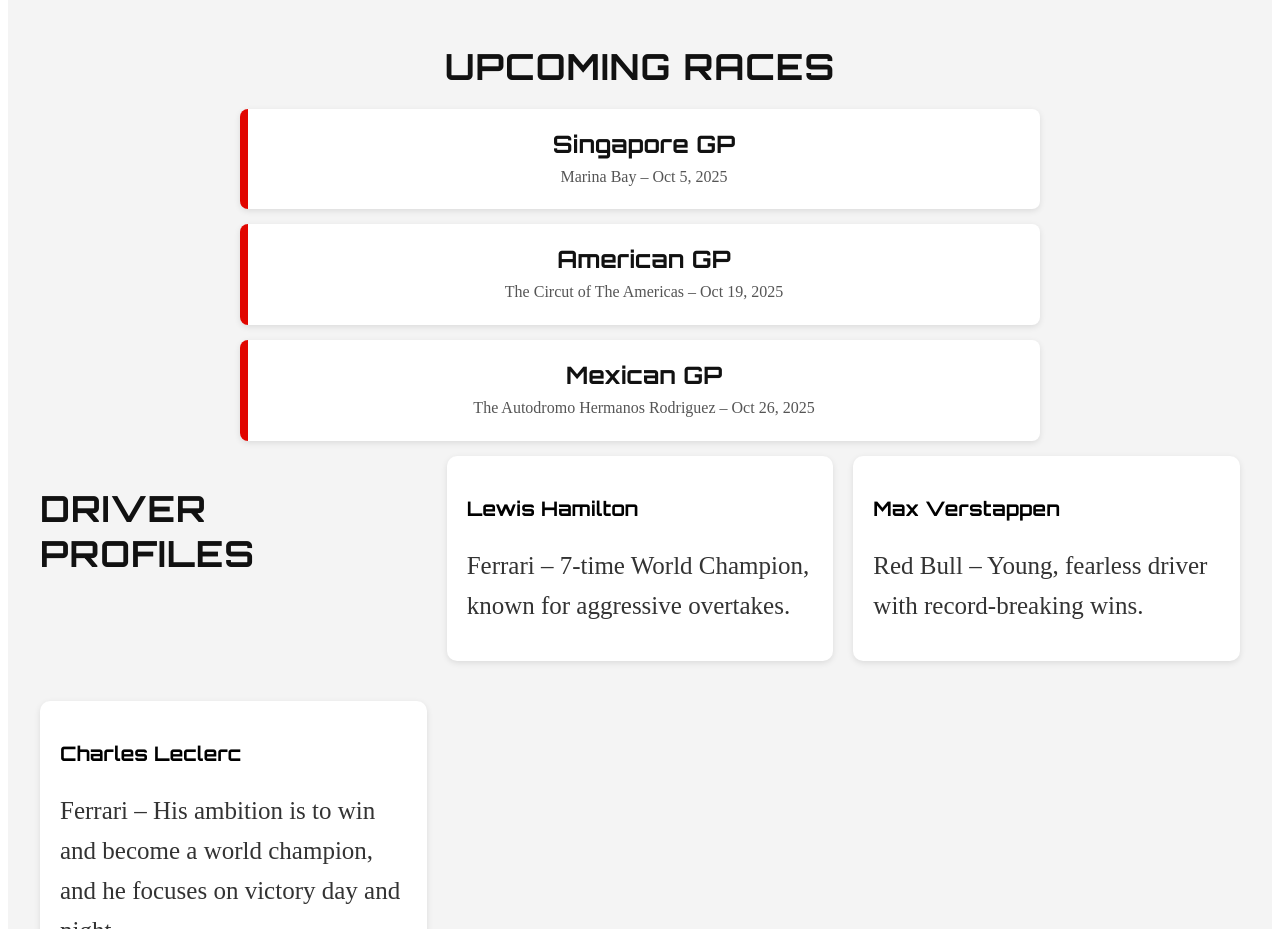
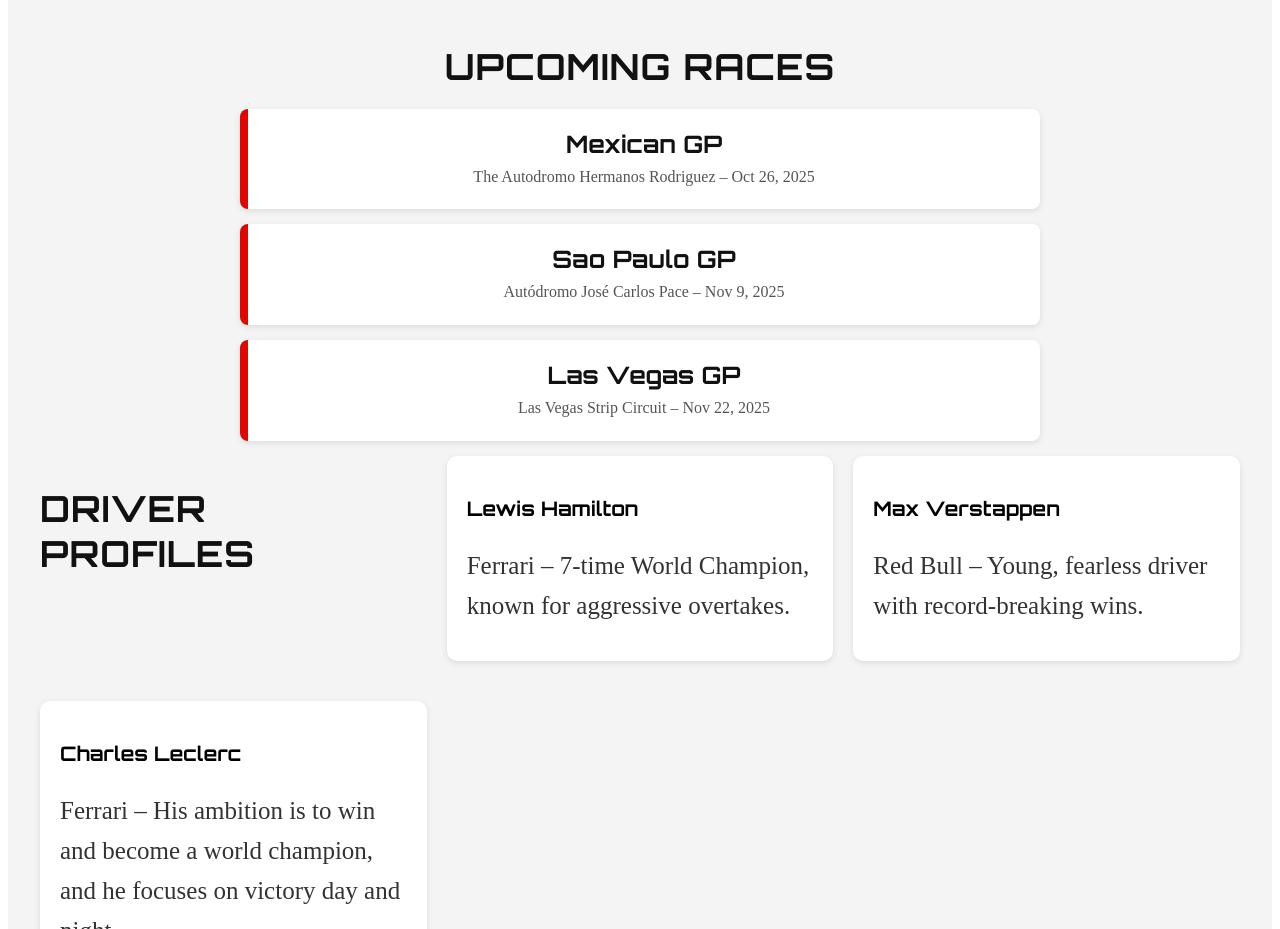
Before and after one commit to PCBuil/pitstopcentral, a plain HTML site: page index.html in a window 1280 px wide. Shown: the part 1320-2249 px from the top of the page. Drawn offline with Linux system fonts and the light colour scheme.

Commit message:
Update race calendar with new race entries

```diff
--- a/index.html
+++ b/index.html
@@ -44,17 +44,17 @@
         </section>
         <section class="race-calendar">
             <h2>Upcoming Races</h2>
-            <div class="race-card">
-                <h3>Singapore GP</h3>
-                <p>Marina Bay &#8211 Oct 5, 2025</p>
+             <div class="race-card">
+                <h3>Mexican GP</h3>
+                <p>The Autodromo Hermanos Rodriguez &#8211 Oct 26, 2025</p>
             </div>
             <div class="race-card">
-                <h3>American GP</h3>
-                <p>The Circut of The Americas &#8211 Oct 19, 2025</p>
+                <h3>Sao Paulo GP</h3>
+                <p>Autódromo José Carlos Pace &#8211 Nov 9, 2025</p>
             </div>
             <div class="race-card">
-                <h3>Mexican GP</h3>
-                <p>The Autodromo Hermanos Rodriguez &#8211 Oct 26, 2025</p>
+                <h3>Las Vegas GP</h3>
+                <p>Las Vegas Strip Circuit &#8211 Nov 22, 2025</p>
             </div>
         </section>
 
```
